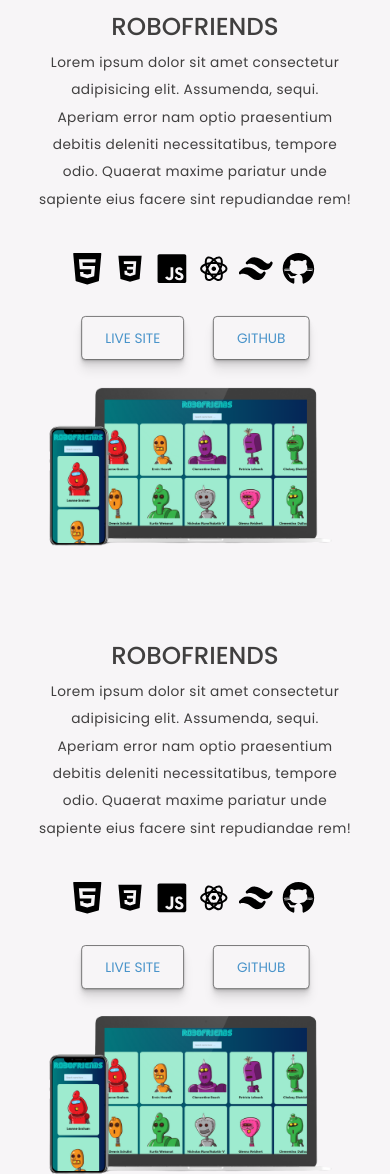
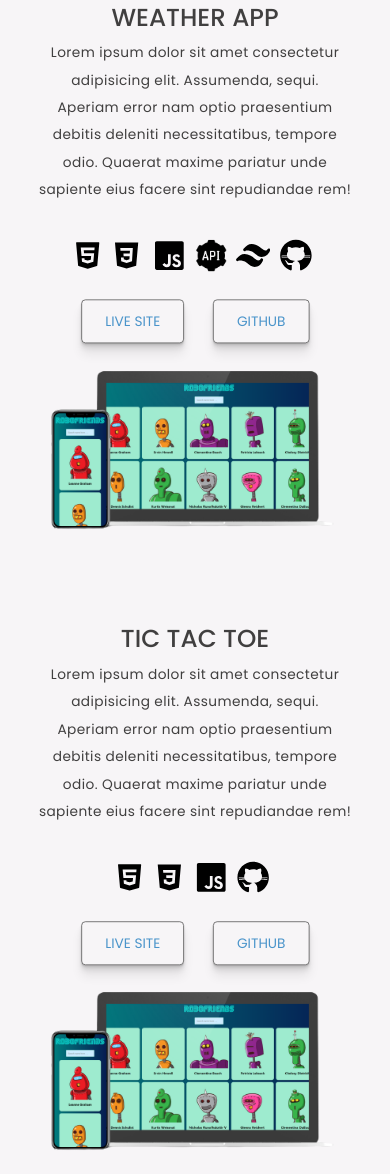
Before and after one commit to Richardhartleydev/PortfolioV2, a plain HTML site: page index.html in a window 390 px wide. Shown: the part 4162-5336 px from the top of the page. Drawn offline with nearby package versions, Linux system fonts and the light colour scheme; a web font is replaced by a local one.

Commit message:
added project img's

```diff
--- a/index.html
+++ b/index.html
@@ -299,7 +299,7 @@
                 <!-- PROJECT 2 -->
                 <div class="row portfolio-each-project">
                     <div class="portfolio-individual-text col-xl-6 col-lg-6 col-md-12 col-sm-12 col-12">
-                        <h4>ROBOFRIENDS</h4>
+                        <h4>WEATHER APP</h4>
                         <p class="project-paragraph">
                             Lorem ipsum dolor sit amet consectetur adipisicing elit. Assumenda, sequi. Aperiam error nam
                             optio praesentium debitis deleniti necessitatibus, tempore odio. Quaerat maxime pariatur
@@ -309,7 +309,7 @@
                             <img class="icons-used" src="assets/icons/icons8-html.svg" />
                             <img class="icons-used" src="assets/icons/icons8-css.svg" />
                             <img class="icons-used" src="assets/icons/icons8-javascript.svg" />
-                            <img class="icons-used" src="assets/icons/icons8-react.svg" />
+                            <img class="icons-used" src="assets/icons/icons8-rest-api-100.png" />
                             <img class="icons-used" src="assets/icons/icons8-tailwind-css.svg" />
                             <img class="icons-used" src="assets/icons/icons8-github.svg" />
                         </div>
@@ -327,7 +327,7 @@
                 <!-- PROJECT 3 -->
                 <div class="row portfolio-each-project">
                     <div class="portfolio-individual-text col-xl-6 col-lg-6 col-md-12 col-sm-12 col-12">
-                        <h4>ROBOFRIENDS</h4>
+                        <h4>TIC TAC TOE</h4>
                         <p class="project-paragraph">
                             Lorem ipsum dolor sit amet consectetur adipisicing elit. Assumenda, sequi. Aperiam error nam
                             optio praesentium debitis deleniti necessitatibus, tempore odio. Quaerat maxime pariatur
@@ -337,8 +337,6 @@
                             <img class="icons-used" src="assets/icons/icons8-html.svg" />
                             <img class="icons-used" src="assets/icons/icons8-css.svg" />
                             <img class="icons-used" src="assets/icons/icons8-javascript.svg" />
-                            <img class="icons-used" src="assets/icons/icons8-react.svg" />
-                            <img class="icons-used" src="assets/icons/icons8-tailwind-css.svg" />
                             <img class="icons-used" src="assets/icons/icons8-github.svg" />
                         </div>
                         <div class="project-buttons">
@@ -355,7 +353,7 @@
                 <!-- PROJECT 4 -->
                 <div class="row portfolio-each-project">
                     <div class="portfolio-individual-text col-xl-6 col-lg-6 col-md-12 col-sm-12 col-12">
-                        <h4>ROBOFRIENDS</h4>
+                        <h4>CRYPTO TRACKER</h4>
                         <p class="project-paragraph">
                             Lorem ipsum dolor sit amet consectetur adipisicing elit. Assumenda, sequi. Aperiam error nam
                             optio praesentium debitis deleniti necessitatibus, tempore odio. Quaerat maxime pariatur
@@ -365,8 +363,7 @@
                             <img class="icons-used" src="assets/icons/icons8-html.svg" />
                             <img class="icons-used" src="assets/icons/icons8-css.svg" />
                             <img class="icons-used" src="assets/icons/icons8-javascript.svg" />
-                            <img class="icons-used" src="assets/icons/icons8-react.svg" />
-                            <img class="icons-used" src="assets/icons/icons8-tailwind-css.svg" />
+                            <img class="icons-used" src="assets/icons/icons8-rest-api-100.png" />
                             <img class="icons-used" src="assets/icons/icons8-github.svg" />
                         </div>
                         <div class="project-buttons">
@@ -383,7 +380,7 @@
                 <!-- PROJECT 5 -->
                 <div class="row portfolio-each-project">
                     <div class="portfolio-individual-text col-xl-6 col-lg-6 col-md-12 col-sm-12 col-12">
-                        <h4>ROBOFRIENDS</h4>
+                        <h4>CSS GRADIENTS</h4>
                         <p class="project-paragraph">
                             Lorem ipsum dolor sit amet consectetur adipisicing elit. Assumenda, sequi. Aperiam error nam
                             optio praesentium debitis deleniti necessitatibus, tempore odio. Quaerat maxime pariatur
@@ -393,8 +390,6 @@
                             <img class="icons-used" src="assets/icons/icons8-html.svg" />
                             <img class="icons-used" src="assets/icons/icons8-css.svg" />
                             <img class="icons-used" src="assets/icons/icons8-javascript.svg" />
-                            <img class="icons-used" src="assets/icons/icons8-react.svg" />
-                            <img class="icons-used" src="assets/icons/icons8-tailwind-css.svg" />
                             <img class="icons-used" src="assets/icons/icons8-github.svg" />
                         </div>
                         <div class="project-buttons">
@@ -411,7 +406,7 @@
                 <!-- PROJECT 6 -->
                 <div class="row portfolio-each-project">
                     <div class="portfolio-individual-text col-xl-6 col-lg-6 col-md-12 col-sm-12 col-12">
-                        <h4>ROBOFRIENDS</h4>
+                        <h4>Calculator</h4>
                         <p class="project-paragraph">
                             Lorem ipsum dolor sit amet consectetur adipisicing elit. Assumenda, sequi. Aperiam error nam
                             optio praesentium debitis deleniti necessitatibus, tempore odio. Quaerat maxime pariatur
@@ -421,8 +416,6 @@
                             <img class="icons-used" src="assets/icons/icons8-html.svg" />
                             <img class="icons-used" src="assets/icons/icons8-css.svg" />
                             <img class="icons-used" src="assets/icons/icons8-javascript.svg" />
-                            <img class="icons-used" src="assets/icons/icons8-react.svg" />
-                            <img class="icons-used" src="assets/icons/icons8-tailwind-css.svg" />
                             <img class="icons-used" src="assets/icons/icons8-github.svg" />
                         </div>
                         <div class="project-buttons">
--- a/style.css
+++ b/style.css
@@ -532,6 +532,7 @@ p.project-paragraph {
 
 .icons-used {
   max-width: 40px;
+  max-height: 42px;
   margin-right: 5px;
   transition: 0.2s ease-in-out;
 }
@@ -636,6 +637,10 @@ img.icons-used:hover {
   }
   .resume-button-about {
     margin-left: 0;
+  }
+  .portfolio-img-update {
+    pointer-events: none;
+    margin-left: 12px;
   }
 }
 
@@ -769,6 +774,13 @@ img.icons-used:hover {
   .footer-code {
     margin-top: -160px;
   }
+  .portfolio-img-update {
+    margin-left: 14px;
+  }
+  .footer-code {
+    padding-bottom: 0px;
+    margin: 0px;
+  }
 }
 
 /* IPHONE SE / 5 */
@@ -794,6 +806,10 @@ img.icons-used:hover {
   .about-header-portfolio {
     margin-top: -350px;
     margin-bottom: 40px;
+  }
+  .project-icons-container {
+    margin-top: 0px;
+    scale: 95%;
   }
 }
 
```
Also changed, not shown: assets/images/crypto.png (added), assets/images/gradient.png (added), assets/images/tictactoe.png (added).
